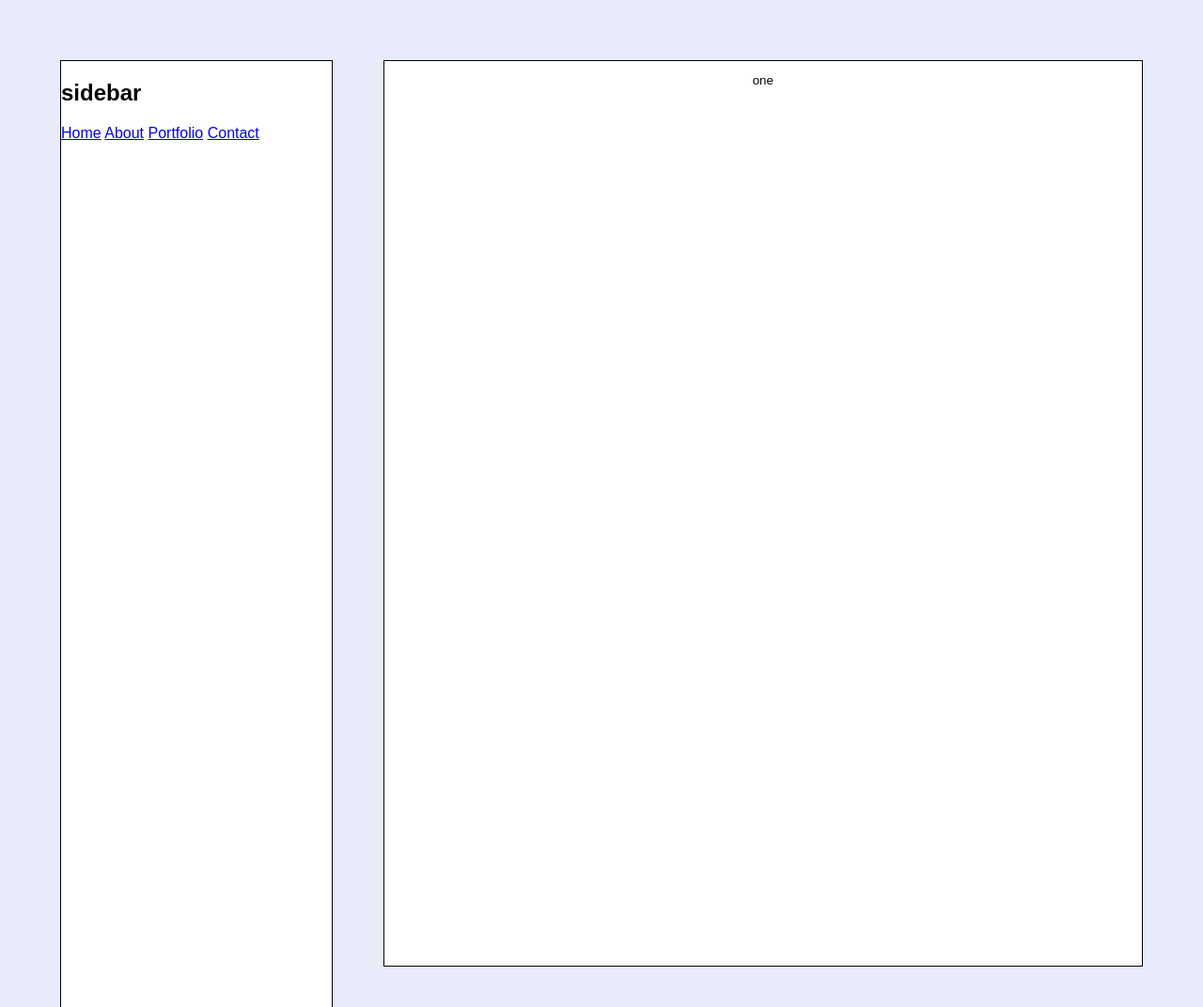
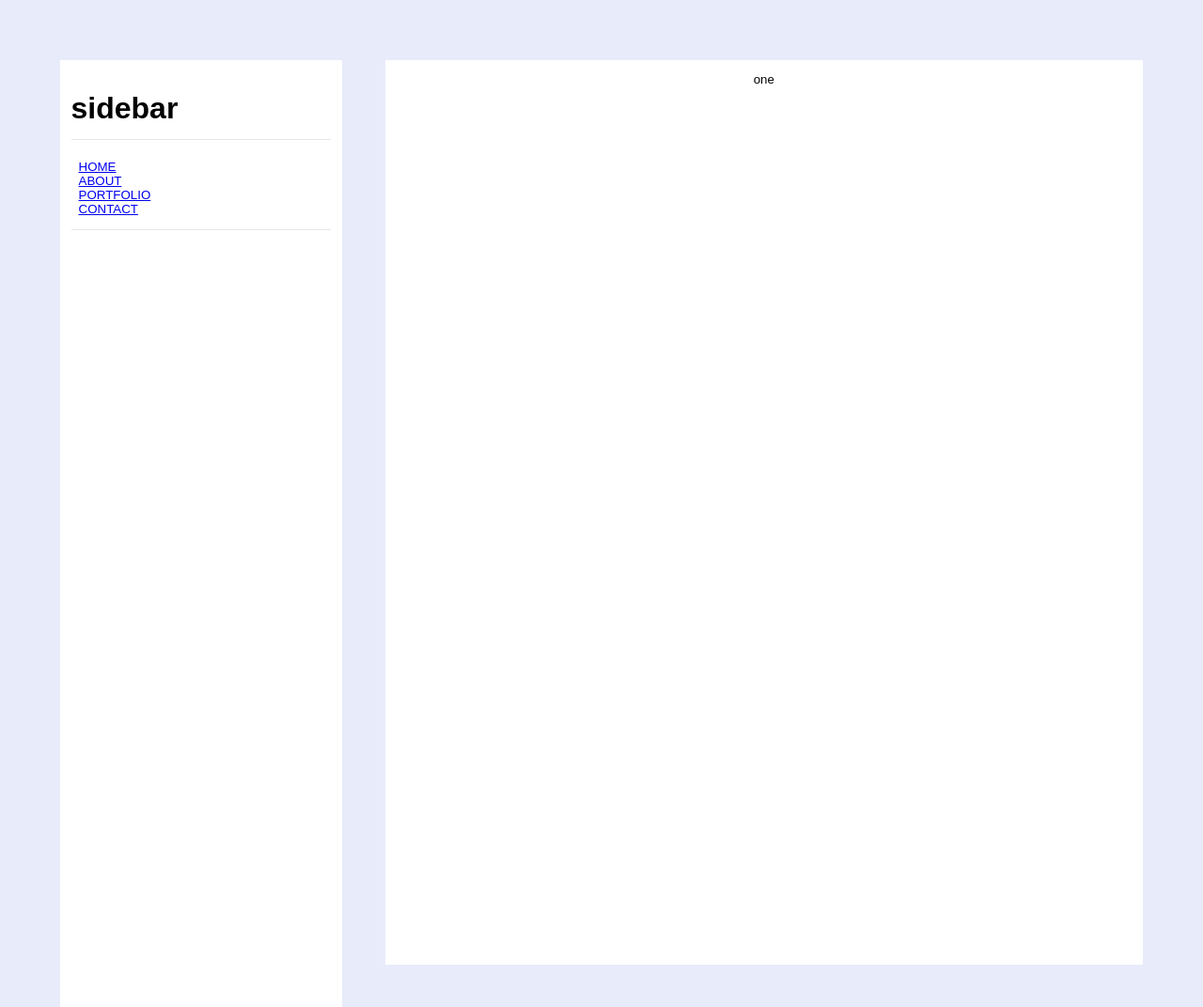
Before and after one commit to cmauban/cmauban.github.io, a website: page src/index.html in a window 1280 px wide. Shown: the top 1072 px of the page at 94% size. Drawn offline with nearby package versions, Linux system fonts and the light colour scheme; files that its build step writes are made by us from their sources.

Commit message:
nav buttons

```diff
--- a/src/index.html
+++ b/src/index.html
@@ -19,7 +19,7 @@
     <main class="page-container">
       <section class="sidebar">
         <article class="module">
-          <h2>sidebar</h2>
+          <h1>sidebar</h1>
       </article>
       <nav class="tabs">
          <a href="#home">Home</a>
--- a/src/scss/_common.scss
+++ b/src/scss/_common.scss
@@ -15,21 +15,43 @@ body {
 
 .sidebar {
   display: block;
-  width: 25%;
+  width: 24%;
   float: left;
   margin: auto;
+  padding: 1%;
   // padding-left: 1%;
   // padding-right: 1%;
   // padding-top: 1%;
   background: #ffffff;
-  border: 1px solid #000000;
+  // border: 1px solid #000000;
   padding-bottom: 80%;
+}
+
+h1 {
+  text-align: left;
+  border-bottom: 1px solid #E6E6E6;
+  padding-bottom: 5%;
+}
+
+nav.tabs {
+  border-bottom: 1px solid #E6E6E6;
+  text-transform: uppercase;
+  padding-bottom: 5%;
+
+    a[href] {
+      display: block;
+      bottom: -1px;
+      padding-right: 8px;
+      padding-left: 8px;
+      font-size: 10pt;
+
+  }
 }
 
 .blog-content {
   float: right;
   width: 70%;
-  border: 1px solid #000000;
+  // border: 1px solid #000000;
   padding-bottom: 80%;
   background: #ffffff;
 }
```
